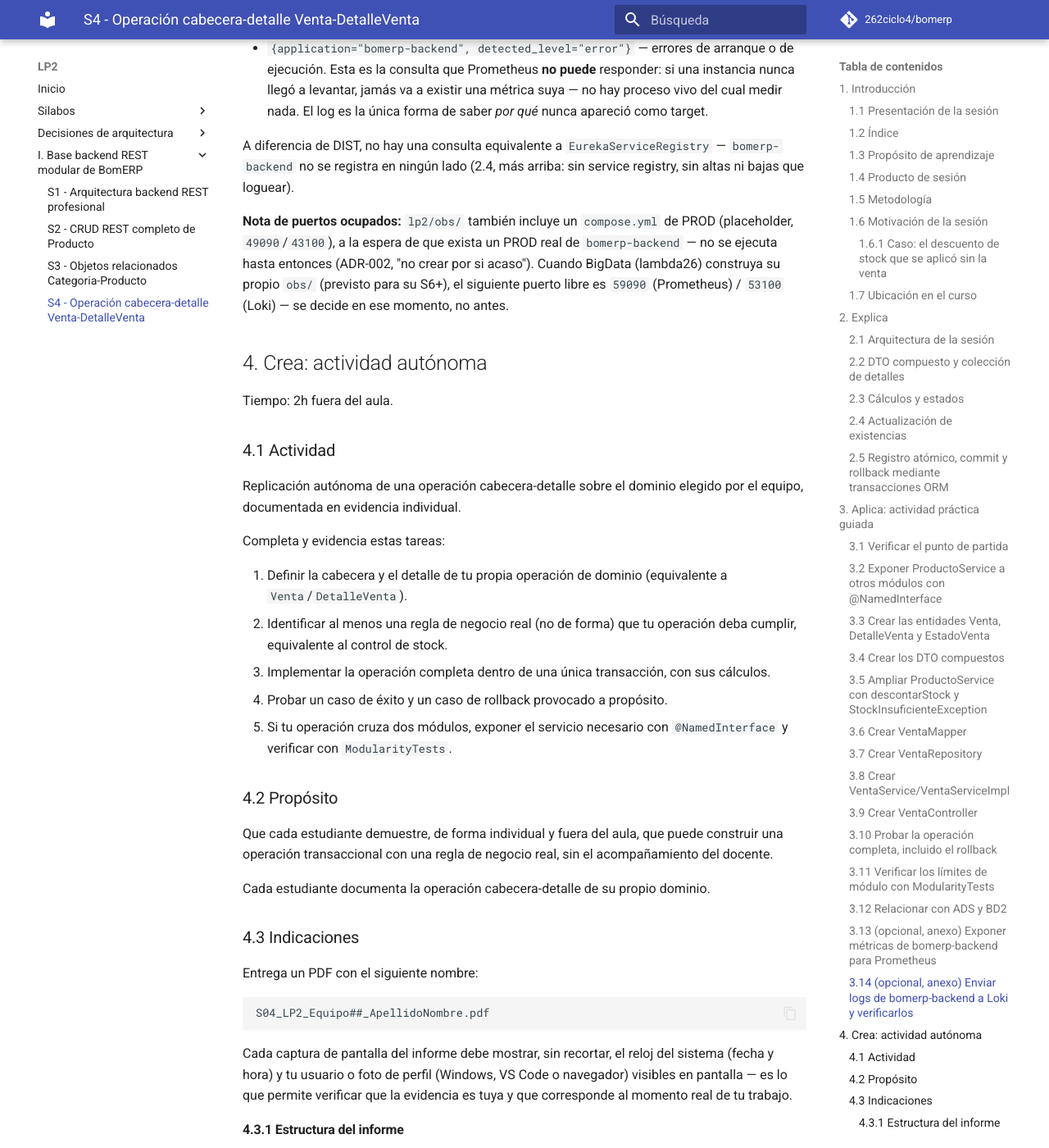
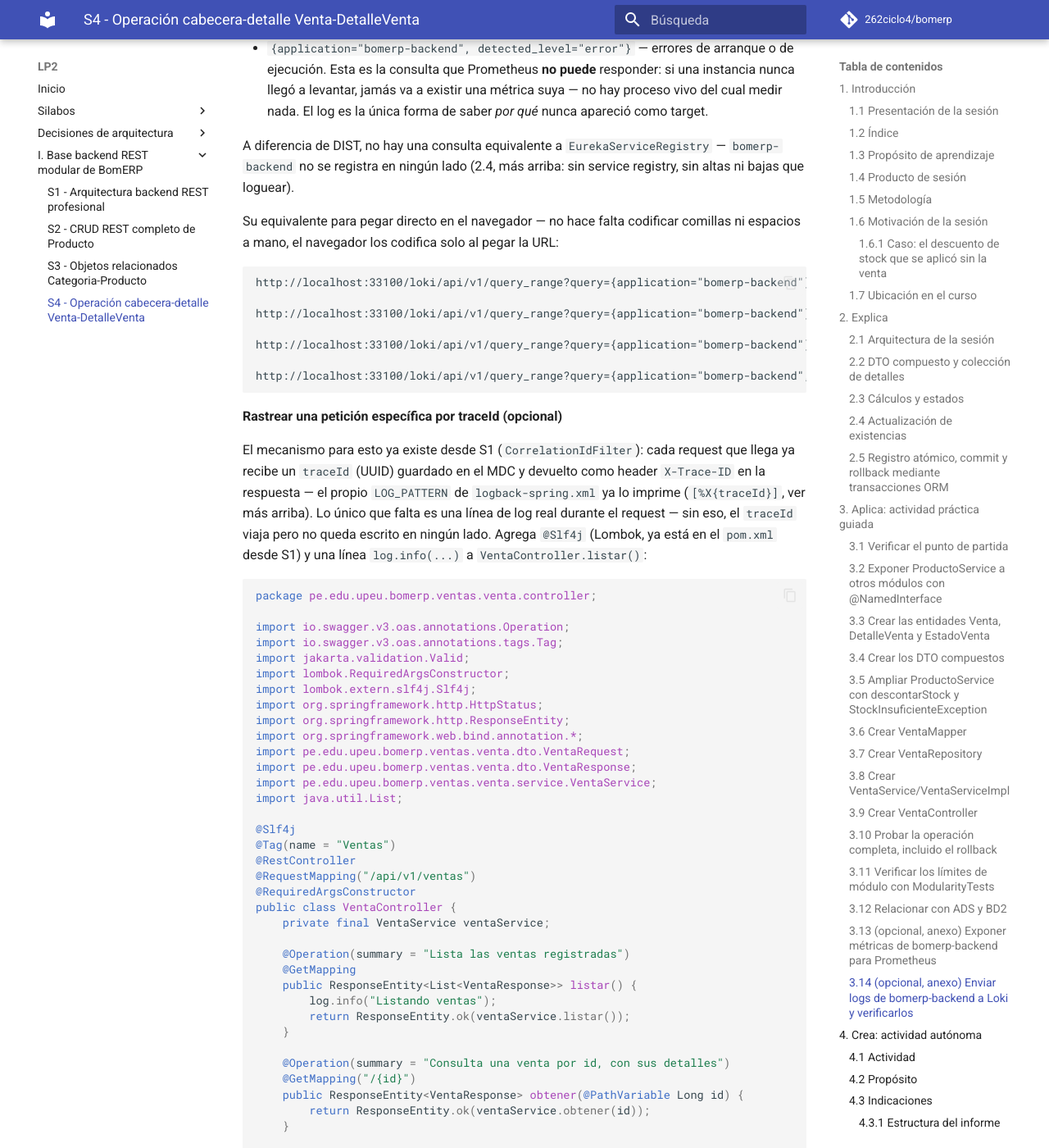
Before and after one commit to 262ciclo4/bomerp, an MkDocs documentation site: the page built from docs/lp2/sesiones/S04_Operacion_Cabecera_Detalle_Venta_DetalleVenta.md, in a window 1280 px wide and 1400 px high, scrolled down 28076 px. Shown: the whole window at 82% size. Built offline with MkDocs 1.6.1 and Material for MkDocs 9.7.7, drawn with Linux system fonts in a browser that asks for light colours; comment, search, counter and statistics services are not loaded; some of the changed text lies outside the part shown.

Commit message:
Sesion 4

````diff
--- a/docs/lp2/sesiones/S04_Operacion_Cabecera_Detalle_Venta_DetalleVenta.md
+++ b/docs/lp2/sesiones/S04_Operacion_Cabecera_Detalle_Venta_DetalleVenta.md
@@ -1003,6 +1003,92 @@ Con los logs llegando, prueba estas consultas — mismo criterio que DIST (S3, 3
 
 A diferencia de DIST, no hay una consulta equivalente a `EurekaServiceRegistry` — `bomerp-backend` no se registra en ningún lado (2.4, más arriba: sin service registry, sin altas ni bajas que loguear).
 
+Su equivalente para pegar directo en el navegador — no hace falta codificar comillas ni espacios a mano, el navegador los codifica solo al pegar la URL:
+
+```text
+http://localhost:33100/loki/api/v1/query_range?query={application="bomerp-backend"} |= "Started BomerpBackendApplication"
+
+http://localhost:33100/loki/api/v1/query_range?query={application="bomerp-backend"} |= "HikariPool"
+
+http://localhost:33100/loki/api/v1/query_range?query={application="bomerp-backend"} |= "StockInsuficienteException"
+
+http://localhost:33100/loki/api/v1/query_range?query={application="bomerp-backend", detected_level="error"}
+```
+
+**Rastrear una petición específica por traceId (opcional)**
+
+El mecanismo para esto ya existe desde S1 (`CorrelationIdFilter`): cada request que llega ya recibe un `traceId` (UUID) guardado en el MDC y devuelto como header `X-Trace-ID` en la respuesta — el propio `LOG_PATTERN` de `logback-spring.xml` ya lo imprime (`[%X{traceId}]`, ver más arriba). Lo único que falta es una línea de log real durante el request — sin eso, el `traceId` viaja pero no queda escrito en ningún lado. Agrega `@Slf4j` (Lombok, ya está en el `pom.xml` desde S1) y una línea `log.info(...)` a `VentaController.listar()`:
+
+```java
+package pe.edu.upeu.bomerp.ventas.venta.controller;
+
+import io.swagger.v3.oas.annotations.Operation;
+import io.swagger.v3.oas.annotations.tags.Tag;
+import jakarta.validation.Valid;
+import lombok.RequiredArgsConstructor;
+import lombok.extern.slf4j.Slf4j;
+import org.springframework.http.HttpStatus;
+import org.springframework.http.ResponseEntity;
+import org.springframework.web.bind.annotation.*;
+import pe.edu.upeu.bomerp.ventas.venta.dto.VentaRequest;
+import pe.edu.upeu.bomerp.ventas.venta.dto.VentaResponse;
+import pe.edu.upeu.bomerp.ventas.venta.service.VentaService;
+import java.util.List;
+
+@Slf4j
+@Tag(name = "Ventas")
+@RestController
+@RequestMapping("/api/v1/ventas")
+@RequiredArgsConstructor
+public class VentaController {
+    private final VentaService ventaService;
+
+    @Operation(summary = "Lista las ventas registradas")
+    @GetMapping
+    public ResponseEntity<List<VentaResponse>> listar() {
+        log.info("Listando ventas");
+        return ResponseEntity.ok(ventaService.listar());
+    }
+
+    @Operation(summary = "Consulta una venta por id, con sus detalles")
+    @GetMapping("/{id}")
+    public ResponseEntity<VentaResponse> obtener(@PathVariable Long id) {
+        return ResponseEntity.ok(ventaService.obtener(id));
+    }
+
+    @Operation(summary = "Registra una venta con sus detalles, descontando stock")
+    @PostMapping
+    @ResponseStatus(HttpStatus.CREATED)
+    public VentaResponse crear(@Valid @RequestBody VentaRequest request) {
+        return ventaService.crear(request);
+    }
+}
+```
+
+Solo cambió el `@Slf4j` de la clase y el `log.info(...)` dentro de `listar()` — el resto del archivo queda igual. Reinicia `bomerp-backend` y haz el request capturando el header de respuesta (`Invoke-WebRequest`, no `Invoke-RestMethod` — este último no expone los headers):
+
+```powershell
+$resp = Invoke-WebRequest -Method Get -Uri "http://localhost:8080/api/v1/ventas"
+$traceId = $resp.Headers['X-Trace-ID']
+$traceId
+```
+
+Con el `traceId` capturado, filtra Loki por ese valor exacto — vas a ver únicamente la línea de este request, no las de arranque:
+
+```powershell
+$query = "{application=`"bomerp-backend`"} |= `"$traceId`""
+$uri = "http://localhost:33100/loki/api/v1/query_range?query=$([uri]::EscapeDataString($query))"
+(Invoke-RestMethod -Method Get -Uri $uri) | ConvertTo-Json -Depth 10
+```
+
+O directo en el navegador, filtrando por el texto del propio `log.info(...)` en vez del `traceId` (más simple si solo quieres confirmar que la línea llegó a Loki):
+
+```text
+http://localhost:33100/loki/api/v1/query_range?query={application="bomerp-backend"} |= "Listando"
+```
+
+Esto solo rastrea el `traceId` **dentro de `bomerp-backend`** — como todavía es un único proceso (2.4, más arriba), no hay ningún otro servicio al que propagárselo.
+
 **Nota de puertos ocupados:** `lp2/obs/` también incluye un `compose.yml` de PROD (placeholder, `49090`/`43100`), a la espera de que exista un PROD real de `bomerp-backend` — no se ejecuta hasta entonces (ADR-002, "no crear por si acaso"). Cuando BigData (lambda26) construya su propio `obs/` (previsto para su S6+), el siguiente puerto libre es `59090` (Prometheus) / `53100` (Loki) — se decide en ese momento, no antes.
 
 ## 4. Crea: actividad autónoma
````
